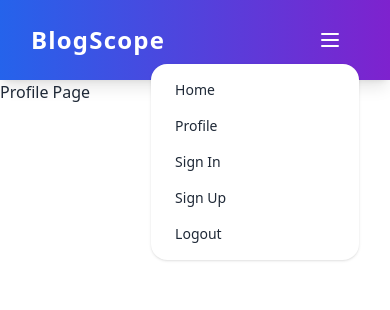
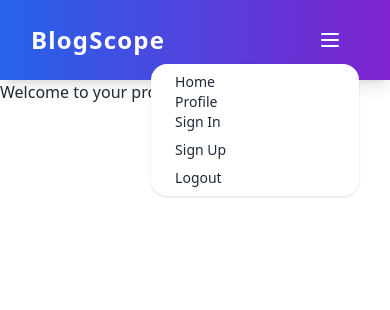
Before and after one commit to IftekarRahmanRuhit/BlogScope, a Next.js app: page /profile in a window 390 px wide. Both pictures are taken after a click on the button 330 px from the left and 40 px from the top of the page. Shown: the top 310 px of the page. Built offline with nearby package versions, Linux system fonts and the light colour scheme; no server answers.

Commit message:
added authentication

```diff
--- /dev/null
+++ b/app/api/auth/[kindeAuth]/route.js
@@ -0,0 +1,2 @@
+import {handleAuth} from "@kinde-oss/kinde-auth-nextjs/server";
+export const GET = handleAuth();
--- a/app/component/Navbar.jsx
+++ b/app/component/Navbar.jsx
@@ -1,7 +1,15 @@
-import React from 'react';
-import Link from 'next/link';
+import React from "react";
+import Link from "next/link";
+import {
+  RegisterLink,
+  LoginLink,
+  LogoutLink,
+} from "@kinde-oss/kinde-auth-nextjs/components";
+import { getKindeServerSession } from "@kinde-oss/kinde-auth-nextjs/server";
 
-const Navbar = () => {
+const Navbar = async () => {
+  const { getUser } = getKindeServerSession();
+  const user = await getUser();
   return (
     <nav className="bg-gradient-to-r from-blue-600 to-purple-700 p-4 shadow-lg">
       <div className="container w-11/12 mx-auto flex justify-between items-center relative">
@@ -11,37 +19,94 @@ const Navbar = () => {
 
         {/* Desktop Navigation */}
         <div className="hidden md:flex space-x-6 items-center">
-          <Link href="/" className="text-white hover:text-blue-200 transition-colors">
+          <Link
+            href="/"
+            className="text-white hover:text-blue-200 transition-colors"
+          >
             Home
           </Link>
-          <Link href="/profile" className="text-white hover:text-blue-200 transition-colors">
+          <Link
+            href="/profile"
+            className="text-white hover:text-blue-200 transition-colors"
+          >
             Profile
           </Link>
 
           <div className="flex space-x-3">
-            <Link href="/signin" className="btn btn-outline btn-sm border-white text-white hover:bg-white hover:text-blue-600">
-              Sign In
-            </Link>
-            <Link href="/signup" className="btn btn-sm btn-ghost bg-white text-blue-600 hover:bg-blue-50">
-              Sign Up
-            </Link>
+            {user ? (
+              <LogoutLink>
+                <button className="btn btn-outline btn-sm border-white text-white hover:bg-white hover:text-blue-600">
+                  Logout
+                </button>
+              </LogoutLink>
+            ) : (
+              <>
+                <LoginLink>
+                  <button className="btn btn-outline btn-sm border-white text-white hover:bg-white hover:text-blue-600">
+                    Sign In
+                  </button>
+                </LoginLink>
+
+                <RegisterLink>
+                  <button className="btn btn-sm btn-ghost bg-white text-blue-600 hover:bg-blue-50">
+                    Sign Up
+                  </button>
+                </RegisterLink>
+              </>
+            )}
+
+
           </div>
         </div>
 
         {/* Mobile Dropdown */}
         <div className="dropdown dropdown-end md:hidden">
           <div tabIndex={0} role="button" className="btn btn-ghost text-white">
-            <svg className="w-6 h-6" fill="none" stroke="currentColor" viewBox="0 0 24 24">
-              <path strokeLinecap="round" strokeLinejoin="round" strokeWidth={2} d="M4 6h16M4 12h16M4 18h16" />
+            <svg
+              className="w-6 h-6"
+              fill="none"
+              stroke="currentColor"
+              viewBox="0 0 24 24"
+            >
+              <path
+                strokeLinecap="round"
+                strokeLinejoin="round"
+                strokeWidth={2}
+                d="M4 6h16M4 12h16M4 18h16"
+              />
             </svg>
           </div>
-          <ul tabIndex={0} className="dropdown-content z-[1] menu p-2 shadow bg-base-100 rounded-box w-52">
-            <li><Link href="/">Home</Link></li>
-            <li><Link href="/profile">Profile</Link></li>
-            <li><Link href="/signin">Sign In</Link></li>
-            <li><Link href="/signup">Sign Up</Link></li>
-            <li><Link href="/logout">Logout</Link></li>
-          </ul>
+          <div
+            tabIndex={0}
+            className="dropdown-content z-[1] menu p-2 shadow bg-base-100 rounded-box w-52"
+          >
+            <p>
+              <Link href="/" className="ml-4 mt-3">
+                Home
+              </Link>
+            </p>
+
+            <p>
+              <Link href="/profile" className="ml-4 mt-3">
+                Profile
+              </Link>
+            </p>
+
+            <LoginLink>
+              {" "}
+              <p className="ml-4">Sign In</p>
+            </LoginLink>
+
+            <RegisterLink>
+              {" "}
+              <p className="ml-4 mt-2">Sign Up</p>
+            </RegisterLink>
+
+            <LogoutLink>
+              {" "}
+              <p className="ml-4 mt-2">Logout</p>
+            </LogoutLink>
+          </div>
         </div>
       </div>
     </nav>
--- a/app/profile/page.jsx
+++ b/app/profile/page.jsx
@@ -1,9 +1,12 @@
-
+import {getKindeServerSession} from "@kinde-oss/kinde-auth-nextjs/server";
 
 const Profile = () => {
+
+    const {getUser} = getKindeServerSession()
+    const user = getUser()
     return (
         <div>
-            Profile Page
+            <p>Welcome to your profile {user?.given_name}</p>
         </div>
     );
 };
--- a/package.json
+++ b/package.json
@@ -9,6 +9,7 @@
     "lint": "next lint"
   },
   "dependencies": {
+    "@kinde-oss/kinde-auth-nextjs": "^2.4.6",
     "next": "14.2.23",
     "react": "^18",
     "react-dom": "^18",
```
Also changed, not shown: 1 other file (tests, documents, lock files or other folders).
